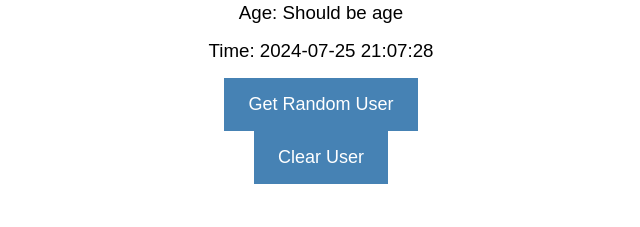
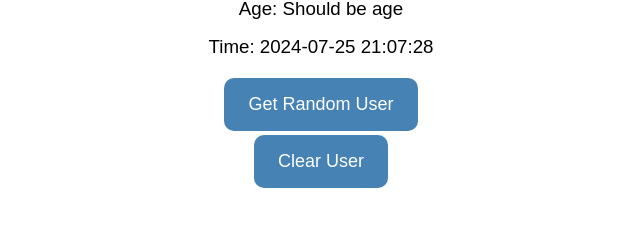
Before and after one commit to IsmaelF93/JS, a plain HTML site: page index.html in a window 1280 px wide. Shown: the part 535-762 px from the top of the page, without its empty margins (319-959 px from the left). Drawn offline with nearby package versions, Linux system fonts and the light colour scheme.

Commit message:
Changed buttons sizing and increased spacing

```diff
--- a/style.css
+++ b/style.css
@@ -56,6 +56,8 @@
     font-size: 18px;
     border: 0;
     padding: 1rem 1.5rem;
+    margin-top: 0.5vh;
+    border-radius: 10px;
   }
 
   button:focus {
```
